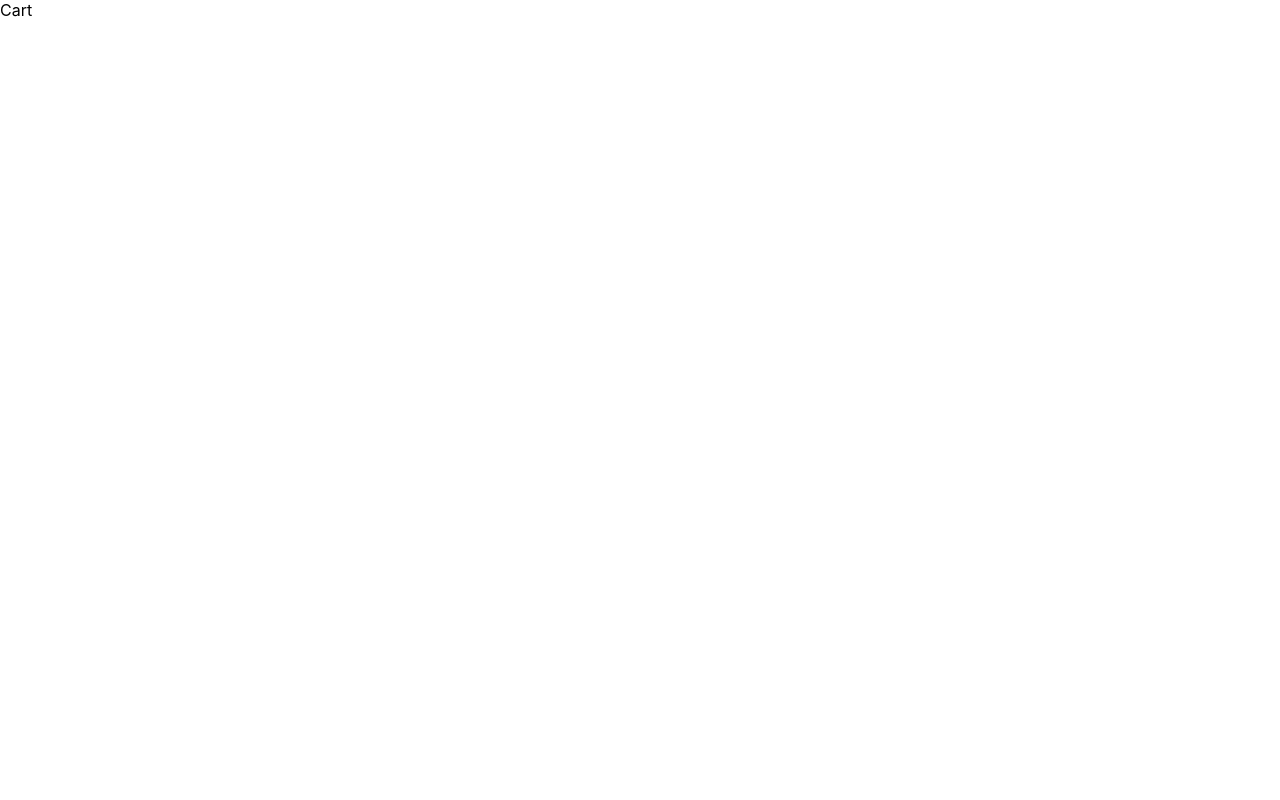
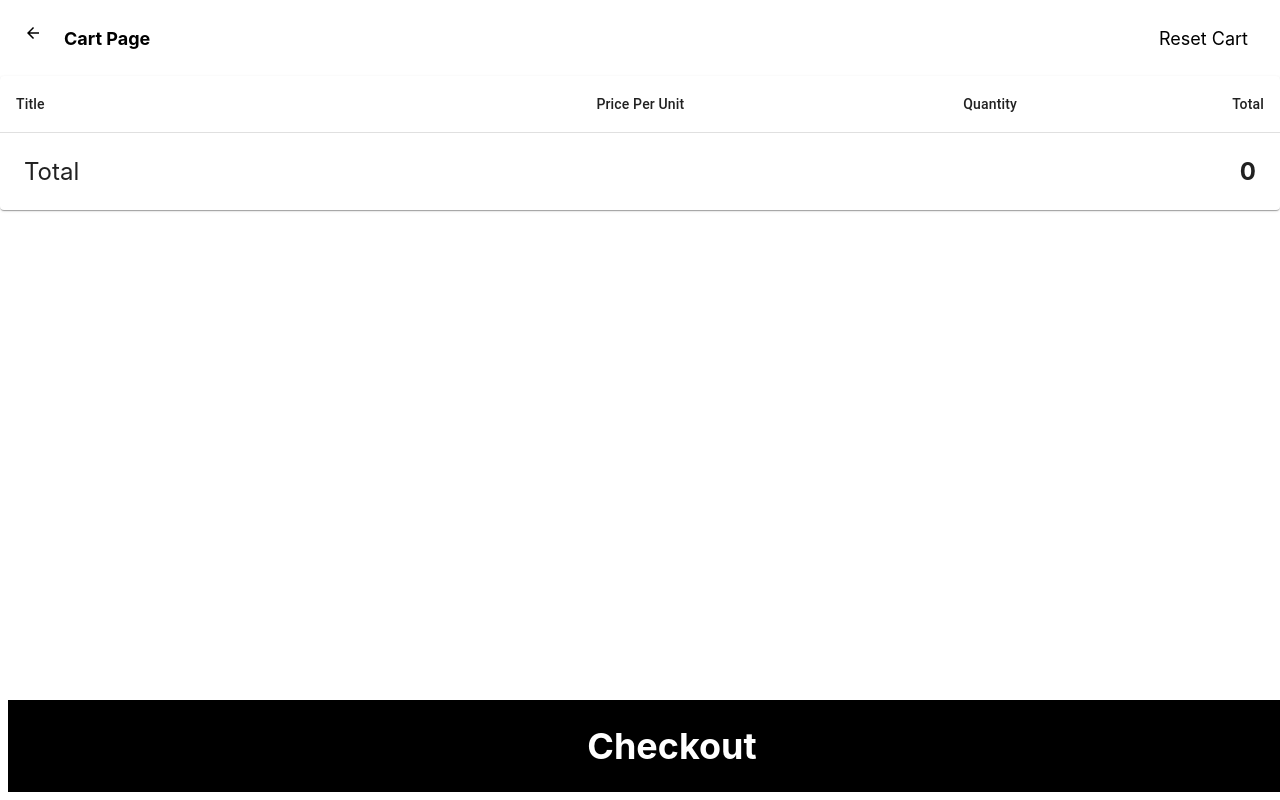
Before and after one commit to itay-golbary/dropit-test, a React (Create React App) app: page /cart in a window 1280 px wide. Built offline with nearby package versions, Linux system fonts and the light colour scheme.

Commit message:
added Cart module

```diff
--- a/src/icons/index.ts
+++ b/src/icons/index.ts
@@ -1,2 +1,3 @@
 export { CartIcon } from "./Cart";
 export { AddToCartIcon } from "./AddToCart";
+export { BackIcon } from "./Back";
--- /dev/null
+++ b/src/modules/cart/CartView.tsx
@@ -0,0 +1,109 @@
+import React, { FC } from "react";
+import {
+  Paper,
+  Table,
+  TableBody,
+  TableCell,
+  TableContainer,
+  TableHead,
+  TableRow,
+} from "@material-ui/core";
+import { Link } from "react-router-dom";
+
+import { useCart } from "./useCart";
+import { StyledCart, StyledCartModal } from "./styles";
+import { BackIcon } from "../../icons";
+import { LoadingSpinner, Tooltip } from "../../components";
+
+const CartView: FC = () => {
+  const {
+    isLoading,
+    isCheckoutModalOpen,
+    cartState,
+    cartTotal,
+    handleResetCart,
+    handleCheckout,
+    handleCloseCheckoutModal,
+  } = useCart();
+
+  return (
+    <StyledCart>
+      <div className="Cart__header">
+        <div className="Cart__header_main">
+          <div className="Cart__header_main_back">
+            <Tooltip title={"Go back to Catalog"}>
+              <Link to="/catalog">
+                <BackIcon />
+              </Link>
+            </Tooltip>
+          </div>
+
+          <div className="Cart__header_main_title">Cart Page</div>
+        </div>
+        <div className="Cart__header_reset" onClick={handleResetCart}>
+          Reset Cart
+        </div>
+      </div>
+
+      <TableContainer component={Paper}>
+        <Table aria-label="simple table">
+          <TableHead>
+            <TableRow>
+              <TableCell>Title</TableCell>
+              <TableCell align="right">Price Per Unit</TableCell>
+              <TableCell align="right">Quantity</TableCell>
+              <TableCell align="right">Total</TableCell>
+            </TableRow>
+          </TableHead>
+          <TableBody>
+            {cartState.map(({ product, count }) => (
+              <TableRow key={product.id.toString()}>
+                <TableCell component="th" scope="row">
+                  <Tooltip title={product.title}>{product.title}</Tooltip>
+                </TableCell>
+                <TableCell align="right">{product.price}</TableCell>
+                <TableCell align="right">{count}</TableCell>
+                <TableCell align="right">{count * product.price}</TableCell>
+              </TableRow>
+            ))}
+          </TableBody>
+        </Table>
+
+        <div className="Cart__table_footer">
+          <div className="Cart__table_footer_title">Total</div>
+          <div className="Cart__table_footer_value">{cartTotal}</div>
+        </div>
+      </TableContainer>
+
+      <div className="Cart__checkout" onClick={handleCheckout}>
+        Checkout
+      </div>
+
+      <StyledCartModal
+        open={isCheckoutModalOpen}
+        onClose={handleCloseCheckoutModal}
+      >
+        <div className="Cart__modal">
+          <div className="Cart__modal_body">
+            <div className="Cart__modal_body_text">
+              Your order has being sent! Hurray!!
+            </div>
+          </div>
+
+          <div className="Cart__modal_footer">
+            <div
+              className="Cart__modal_footer_button"
+              onClick={handleCloseCheckoutModal}
+            >
+              Continue
+            </div>
+          </div>
+        </div>
+      </StyledCartModal>
+
+      <LoadingSpinner isVisible={isLoading} />
+    </StyledCart>
+  );
+};
+
+export { CartView };
--- /dev/null
+++ b/src/modules/cart/index.ts
@@ -0,0 +1,11 @@
+export { CartView } from "./CartView";
+export {
+  cartReducer,
+  getCartState,
+  // updateProductCount,
+  // decrementProductCount,
+  // incrementProductCount,
+  // removeProductFromCart,
+  addProductToCart,
+  resetCartState,
+} from "./cartSlice";
--- /dev/null
+++ b/src/modules/cart/styles.ts
@@ -0,0 +1,132 @@
+import styled from "styled-components";
+import { Modal } from "@material-ui/core";
+
+const StyledCart = styled.div`
+  .Cart__header {
+    display: flex;
+    justify-content: space-between;
+    align-items: center;
+
+    margin: 8px;
+    padding: 8px;
+
+    .Cart__header_main {
+      display: flex;
+      align-items: center;
+
+      .Cart__header_main_back {
+        padding: 8px;
+
+        cursor: pointer;
+      }
+
+      .Cart__header_main_title {
+        padding-inline: 8px;
+
+        font-size: 18px;
+        font-weight: bold;
+      }
+    }
+
+    .Cart__header_reset {
+      padding-inline: 16px;
+      padding-block: 8px;
+
+      font-size: 18px;
+
+      cursor: pointer;
+    }
+  }
+
+  .Cart__table_footer {
+    display: flex;
+    justify-content: space-between;
+    align-items: center;
+
+    margin: 8px;
+    padding: 8px;
+
+    font-size: 24px;
+
+    .Cart__table_footer_title {
+      padding: 8px;
+    }
+
+    .Cart__table_footer_value {
+      padding: 8px;
+
+      font-weight: bold;
+    }
+  }
+
+  .Cart__checkout {
+    position: fixed;
+    bottom: 0;
+
+    width: 100%;
+
+    display: flex;
+    justify-content: center;
+    align-items: center;
+
+    margin: 8px;
+    padding: 24px;
+
+    background-color: black;
+
+    font-size: 36px;
+    font-weight: bold;
+    color: white;
+
+    cursor: pointer;
+  }
+`;
+
+const StyledCartModal = styled(Modal)`
+  display: flex;
+  flex-direction: column;
+  justify-content: center;
+  align-items: center;
+
+  .Cart__modal {
+    width: 50%;
+    height: 50%;
+
+    background-color: white;
+
+    .Cart__modal_body {
+      height: 100%;
+      width: 100%;
+
+      display: flex;
+      justify-content: center;
+      align-items: center;
+
+      .Cart__modal_body_text {
+        font-size: 24px;
+        font-weight: bold;
+      }
+    }
+
+    .Cart__modal_footer {
+      background-color: white;
+
+      .Cart__modal_footer_button {
+        display: flex;
+        justify-content: center;
+        align-items: center;
+
+        padding: 16px;
+
+        cursor: pointer;
+
+        background-color: black;
+
+        font-weight: bold;
+        color: white;
+      }
+    }
+  }
+`;
+
+export { StyledCart, StyledCartModal };
--- /dev/null
+++ b/src/modules/cart/useCart.ts
@@ -0,0 +1,49 @@
+import { useCallback, useMemo, useState } from "react";
+import { useDispatch, useSelector } from "react-redux";
+import { getCartState, resetCartState } from "./cartSlice";
+
+const useCart = () => {
+  const dispatch = useDispatch();
+  const cartState = useSelector(getCartState());
+
+  const [isLoading, setIsLoading] = useState(false);
+  const [isCheckoutModalOpen, setCheckoutModalOpen] = useState(false);
+
+  const cartTotal = useMemo(
+    () =>
+      cartState.reduce<number>(
+        (acc, { count, product }) => acc + count * product.price,
+        0
+      ),
+    [cartState]
+  );
+
+  const handleResetCart = useCallback(() => {
+    dispatch(resetCartState());
+  }, [dispatch]);
+
+  const handleCheckout = useCallback(() => {
+    setIsLoading(true);
+
+    setTimeout(() => {
+      setCheckoutModalOpen(true);
+      setIsLoading(false);
+    }, 1000);
+  }, []);
+
+  const handleCloseCheckoutModal = useCallback(() => {
+    setCheckoutModalOpen(false);
+  }, []);
+
+  return {
+    isLoading,
+    isCheckoutModalOpen,
+    cartState,
+    cartTotal,
+    handleResetCart,
+    handleCheckout,
+    handleCloseCheckoutModal,
+  };
+};
+
+export { useCart };
--- a/src/modules/catalog/useCatalog.ts
+++ b/src/modules/catalog/useCatalog.ts
@@ -2,7 +2,7 @@ import { useDispatch, useSelector } from "react-redux";
 import { useCallback, useEffect, useMemo, useState } from "react";
 import { Product } from "../product/types";
 import { API } from "../../api";
-import { addProductToCart, getCartState } from "../cart/cartSlice";
+import { addProductToCart, getCartState } from "../cart";
 
 const useCatalog = () => {
   const dispatch = useDispatch();
@@ -54,10 +54,6 @@ const useCatalog = () => {
     setSelectedCategory(category);
   }, []);
 
-  useEffect(() => {
-    console.log("isLoading", isLoading);
-  }, [isLoading]);
-
   return {
     isLoading,
     products,
--- a/src/modules/home/styles.tsx
+++ b/src/modules/home/styles.tsx
@@ -17,12 +17,12 @@ const StyledHomeView = styled.div`
     align-items: center;
 
     margin: 64px;
-  }
-
-  .HomeView__header_title {
-    margin-block: 8px;
 
     font-weight: bold;
+
+    .HomeView__header_title {
+      margin-block: 8px;
+    }
   }
 
   .HomeView__content {
--- a/src/pages/Cart.tsx
+++ b/src/pages/Cart.tsx
@@ -1,7 +1,8 @@
 import React, { FC } from "react";
+import { CartView } from "../modules/cart";
 
 const Cart: FC = () => {
-  return <div>Cart</div>;
+  return <CartView />;
 };
 
 export default Cart;
--- a/src/redux/rootReducer.ts
+++ b/src/redux/rootReducer.ts
@@ -1,6 +1,6 @@
 import { combineReducers } from "@reduxjs/toolkit";
 
-import { cartReducer } from "../modules/cart/cartSlice";
+import { cartReducer } from "../modules/cart";
 
 const rootReducer = combineReducers({
   cart: cartReducer,
```
Also changed, not shown: src/modules/cart/cartSlice.ts (+83 -78 lines).
